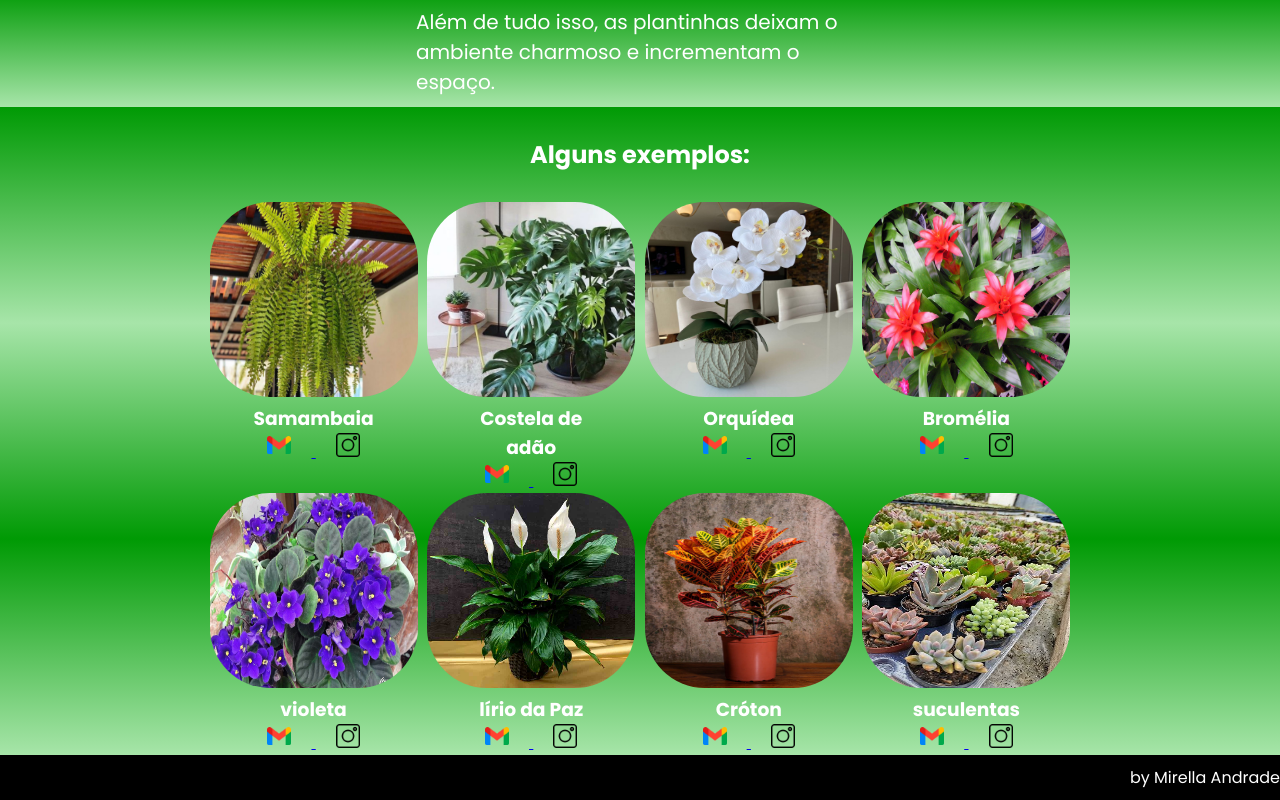
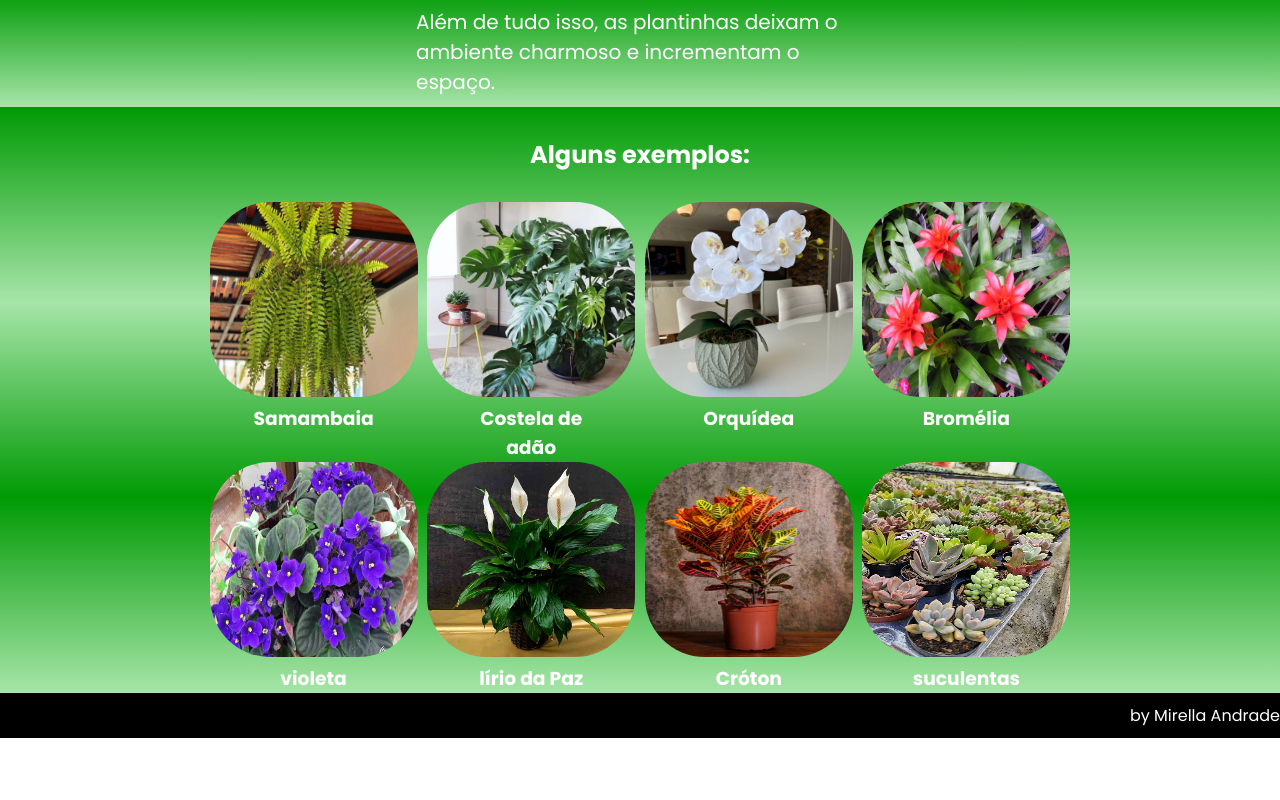
Before and after one commit to mirellala/Site--criativo, a plain HTML site: page index.html in a window 1280 px wide. Shown: the part 428-1228 px from the top of the page. After the commit the page ends 1166 px from the top, so only its background shows below. Drawn offline with Linux system fonts and the light colour scheme.

Commit message:
Add files via upload

```diff
--- a/index.html
+++ b/index.html
@@ -23,7 +23,7 @@
     <section class="escola">
         <div class="escola-div-conteudo">
             <h2 class="escola-titulo">
-                Planta para você ter em casa
+                Plantas para você ter em casa
                             </h2>
     <p class="escola-texto1">
         Ter plantas na decoração é uma ótima forma de deixar o lar mais agradável, melhorar o bem-estar e ampliar a conexão com a natureza.
@@ -45,32 +45,28 @@
                 <h3 class="prof-nome">
                     Samambaia
                 </h3>
-               <a href="mailto:tiago.reis@escola.pr.gov.br?subject=&body="> <img class="icones" src="gmail.png" alt="icone Gmail"> </a>
-               <a href="https://www.instagram.com/tiagomartinsreis/"> <img class="icones" src="instagram.png" alt="icone Instagram"> </a>
+
             </div>
             <div class="prof-div">
                 <img class="imagem-prof" src="costela de adao.jpg" alt="Foto da Raquel">
                 <h3 class="prof-nome">
                     Costela de adão
                 </h3>
-                <a href="mailto:raquel.querion@escola.pr.gov.br ?subject=&body="> <img class="icones" src="gmail.png" alt="icone Gmail"> </a>
-                <a href="https://www.instagram.com/raqueldesouzaquerion/"> <img class="icones" src="instagram.png" alt="icone Instagram"> </a>
+
             </div>
             <div class="prof-div">
                 <img class="imagem-prof" src="orquidea.jpg" alt="Foto da Aline">
                 <h3 class="prof-nome">
                     Orquídea
                 </h3>
-                <a href="mailto:aline.bernini@escola.pr.gov.br?subject=&body="> <img class="icones" src="gmail.png" alt="icone Gmail"> </a>
-                <a href="https://www.instagram.com/alinealvesbernini/"> <img class="icones" src="instagram.png" alt="icone Instagram"> </a>
+
             </div>
             <div class="prof-div">
                 <img class="imagem-prof" src="bromelia.jpg" alt="Foto da Mara">
                 <h3 class="prof-nome">
                     Bromélia
                 </h3>
-                <a href="mailto:lucimara.fabrim@escola.pr.gov.br?subject=&body="> <img class="icones" src="gmail.png" alt="icone Gmail"> </a>
-                <a href="https://www.instagram.com/mara_fabrim/"> <img class="icones" src="instagram.png" alt="icone Instagram"> </a>
+
             </div>
             <span></span>
             <span></span>
@@ -79,32 +75,28 @@
                 <h3 class="prof-nome">
                     violeta
                 </h3>
-                <a href="mailto:rondinele.meira@escola.pr.gov.br?subject=&body="> <img class="icones" src="gmail.png" alt="icone Gmail"> </a>
-                <a href="https://www.instagram.com/rondinele_oficial/"> <img class="icones" src="instagram.png" alt="icone Instagram"> </a>
+
             </div>
             <div class="prof-div">
                 <img class="imagem-prof" src="lirio da paz.jpg" alt="Foto do Daniel">
                 <h3 class="prof-nome">
                     lírio da Paz
                 </h3>
-                <a href="mailto:daniel.silva4@escola.pr.gov.br?subject=&body="> <img class="icones" src="gmail.png" alt="icone Gmail"> </a>
-                <a href="https://www.instagram.com/dpsdaniel1983/"> <img class="icones" src="instagram.png" alt="icone Instagram"> </a>
+
             </div>
             <div class="prof-div">
                 <img class="imagem-prof" src="croton.jpg" alt="Foto do Rafael">
                 <h3 class="prof-nome">
                     Cróton
                 </h3>
-                <a href="mailto:rafael.assumpcao@escola.pr.gov.br?subject=&body="> <img class="icones" src="gmail.png" alt="icone Gmail"> </a>
-                <a href="https://www.instagram.com/prassumpcao/"> <img class="icones" src="instagram.png" alt="icone Instagram"> </a>
+
             </div>
             <div class="prof-div">
                 <img class="imagem-prof" src="suculentas.jpg" alt="Foto do Donisete">
                 <h3 class="prof-nome">
                     suculentas
                 </h3>
-                <a href="mailto:donisete.candeias@escola.pr.gov.br?subject=&body="> <img class="icones" src="gmail.png" alt="icone Gmail"> </a>
-                <a href="https://www.instagram.com/doni.candeias/"> <img class="icones" src="instagram.png" alt="icone Instagram"> </a>
+
             </div>
         </div>
     </section>
```
